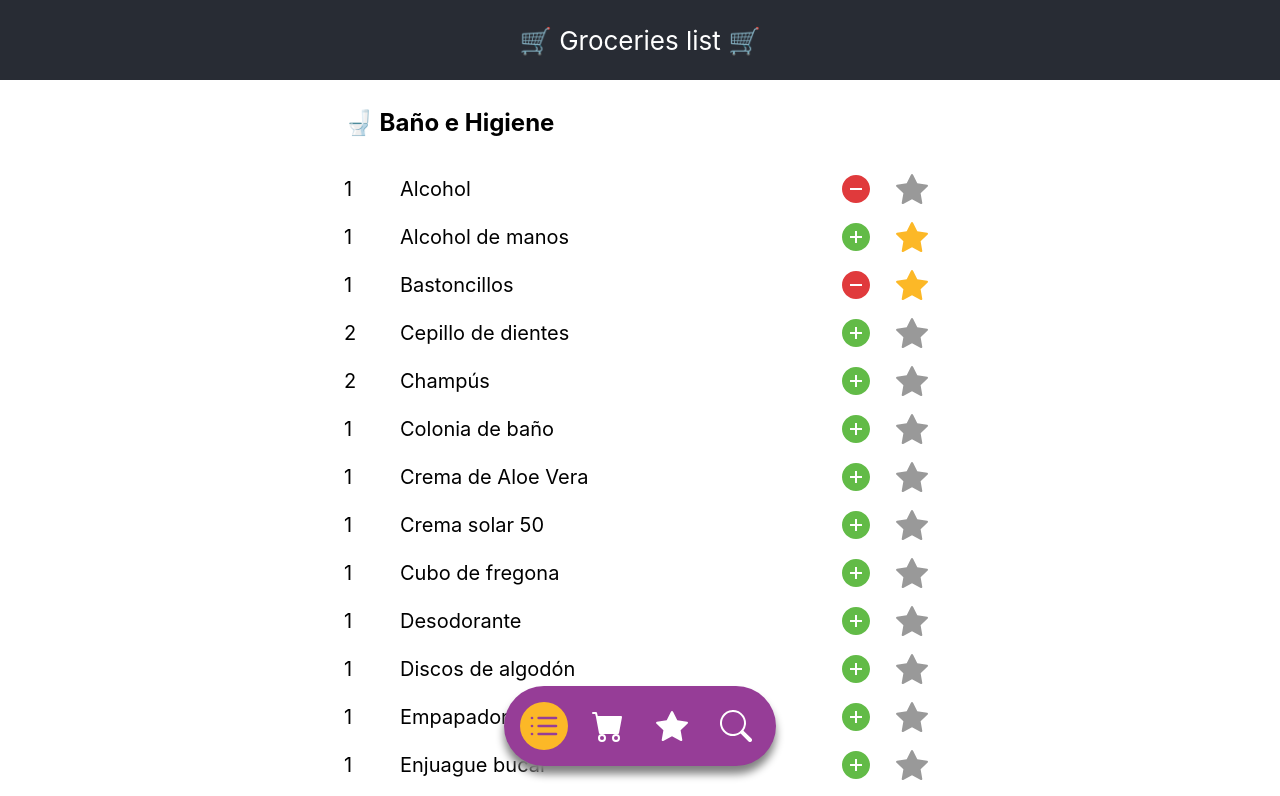
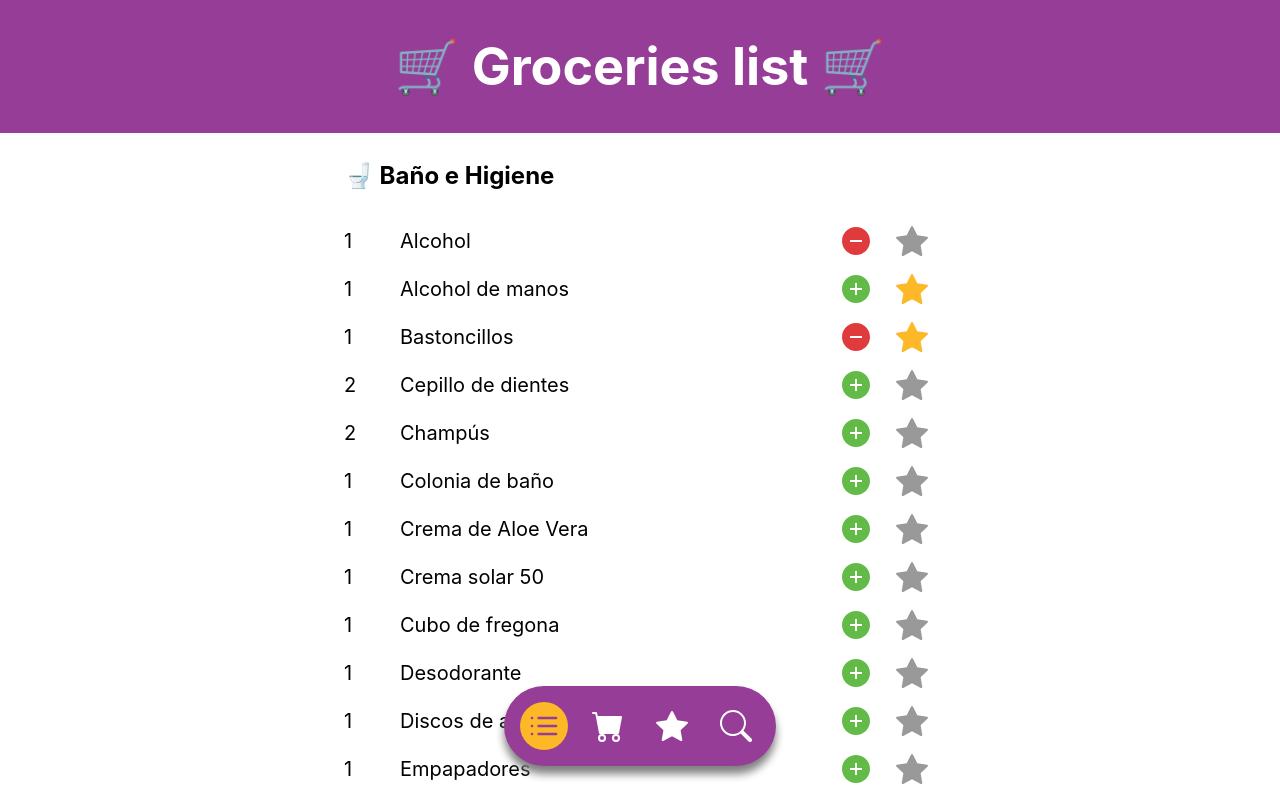
Before and after one commit to ulist-app/ulist-mvp, a React (Create React App) app: page / in a window 1280 px wide. Shown: the top 796 px of the page. Built offline with nearby package versions, Linux system fonts and the light colour scheme.

Commit message:
💄 improve header ui

```diff
--- a/src/infrastructure/ui/App/App.tsx
+++ b/src/infrastructure/ui/App/App.tsx
@@ -12,7 +12,7 @@ import {
   SetItemAsRequiredCase,
   UseCase
 } from "../../../application";
-import {ItemList} from "../../../core";
+import {ItemList, palette} from "../../../core";
 import {List} from "../components/List";
 import {Menu} from "../components/Menu";
 import {LocalStorageCollection, LocalStorage} from "../../data-sources/LocalStorage/LocalStorage";
@@ -71,8 +71,16 @@ function App() {
 
   return (
     <div className="App">
-      <header className="App-header">
-        🛒 Groceries list 🛒
+      <header
+        className="App-header"
+        style={{
+          backgroundColor: palette.purple,
+          color: palette.white,
+        }}
+      >
+        <h1>
+          🛒 Groceries list 🛒
+        </h1>
       </header>
       <main className="App-main">
         {view === Views.All && <List items={filteredItems.getAll()} {...useCases}/>}
```
